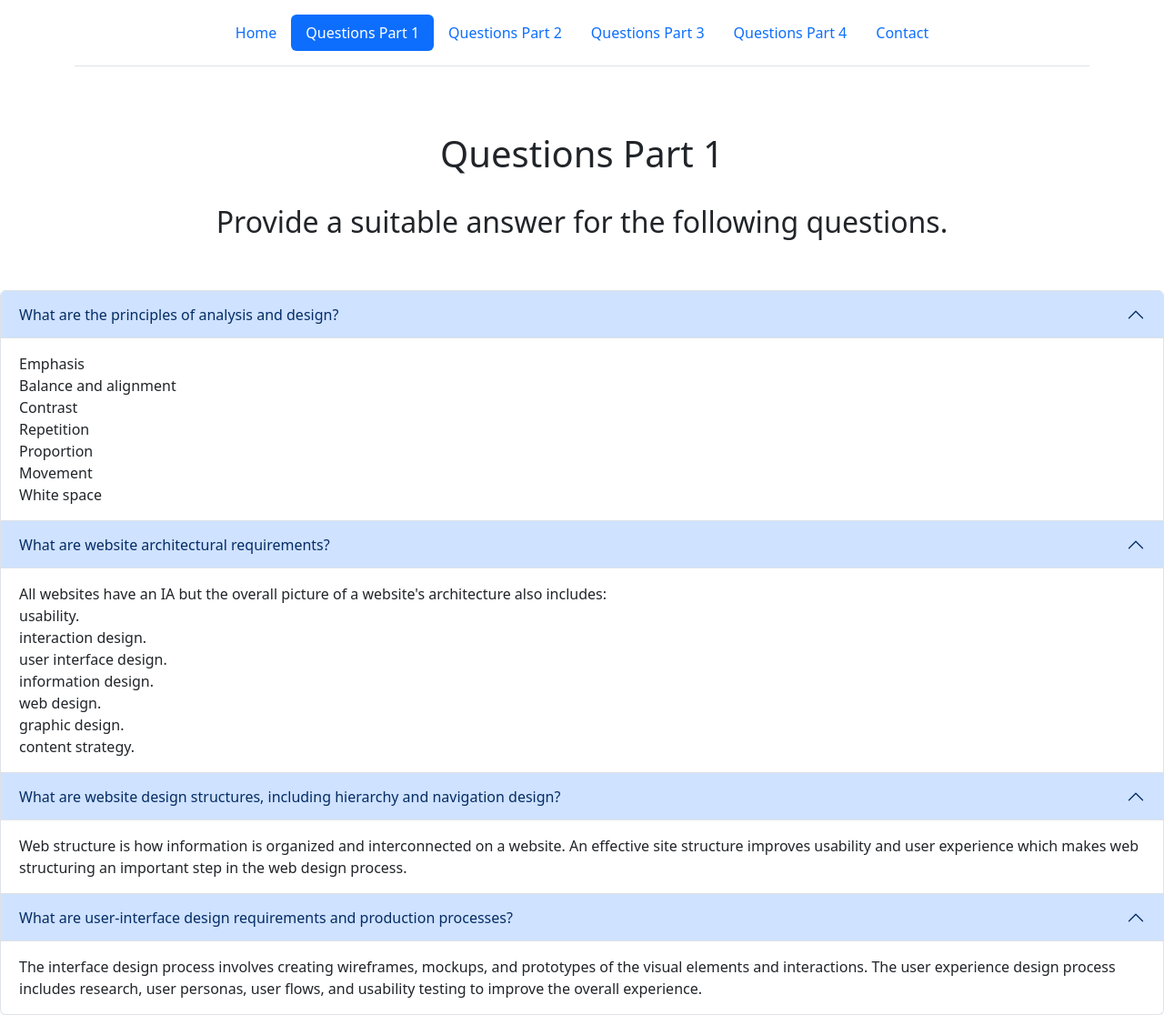
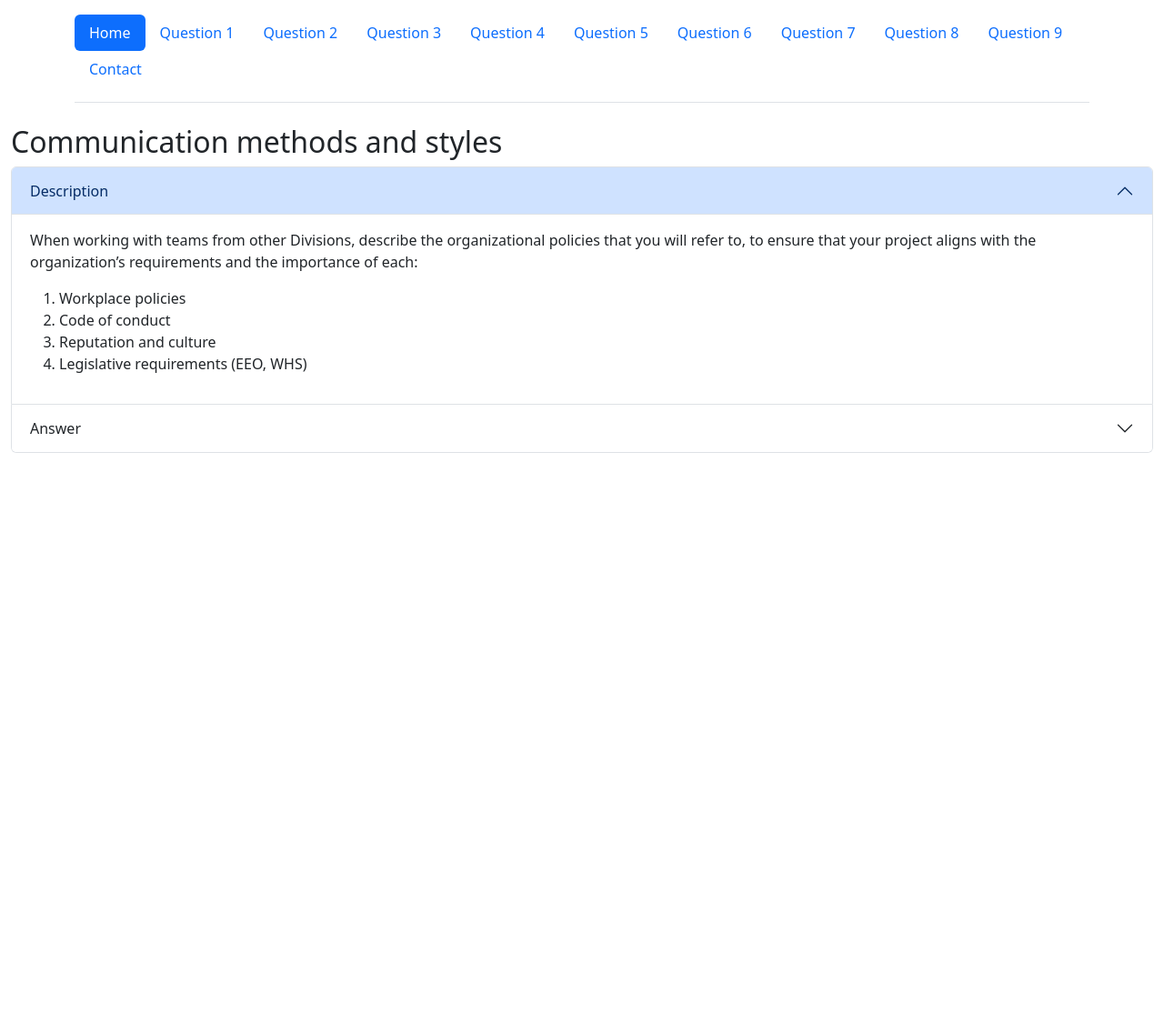
Before and after one commit to rw-tafe-git/Questions-Website-2, a PHP site: page /questions.php?question=1 in a window 1280 px wide. Shown: the whole page at 91% size. After the commit the page ends 498 px from the top, so only its background shows below. Run offline with PHP 8.4, Linux system fonts and the light colour scheme; data comes from the database, SQL or seed files in the repository.

Commit message:
Updated for final

```diff
--- a/config.php
+++ b/config.php
@@ -7,6 +7,11 @@ function connect() {
 	$username = 'root';
 	$password = '';
 
+	if (strpos(dirname(__FILE__), "var/www/")) {
+      $dbUsername = "adminer";
+      $dbPassword = "P@ssw0rd";
+    }
+
 	try {
 		return new PDO("mysql:host=$host;dbname=$dbname", $username, $password);
 	} catch (PDOException $e) {
--- a/index.php
+++ b/index.php
@@ -3,9 +3,10 @@
 	<head>
 		<title>Home</title>
 
+		<meta charset="utf-8">
+		<meta name="viewport" content="width=device-width, initial-scale=1">
 		<link href="https://cdn.jsdelivr.net/npm/bootstrap@5.3.0/dist/css/bootstrap.min.css" rel="stylesheet">
 		<script src="https://cdn.jsdelivr.net/npm/bootstrap@5.3.0/dist/js/bootstrap.bundle.min.js"></script>
-		<link rel="stylesheet" href="style.css">
 	</head>
 	<body>
 		<?php
--- a/navbar.php
+++ b/navbar.php
@@ -4,12 +4,9 @@
 	<header class="d-flex flex-wrap justify-content-center py-3 mb-4 border-bottom">
 		<ul class="nav nav-pills">
 
-			<li class="nav-item"><a href="index.html" class="nav-link active" aria-current="page">Home</a></li>
+			<li class="nav-item"><a href="index.php" class="nav-link active" aria-current="page">Home</a></li>
 
 			<?php
-
-
-
 				$selectdatabase = "SELECT * FROM questions";
 				$show = (connect()->query($selectdatabase));
 				$allrows = $show->fetchAll(PDO::FETCH_ASSOC);
@@ -18,15 +15,11 @@
 					?>
 
 					<li class="nav-item"><a href="questions.php?question=<?php echo $row['ID']; ?>" class="nav-link">Question <?php echo $row['ID']; ?></a></li>
-
-					<?php
+				<?php
 				}
 				?>
 
-
-
-
-			<li class="nav-item"><a href="contact.html" class="nav-link">Contact</a></li>
+			<li class="nav-item"><a href="contact.php" class="nav-link">Contact</a></li>
 		</ul>
 	</header>
 </div>
--- a/questions.php
+++ b/questions.php
@@ -1,94 +1,63 @@
-<!doctype html>
+ <?php
+include_once('config.php');
+$ID = $_GET['question'];
+$selectdatabase = "SELECT * FROM questions";
+$show = (connect()->query($selectdatabase));
+$allrows = $show->fetchAll(PDO::FETCH_ASSOC);
+?>
+
+<!DOCTYPE html>
 <html>
 	<head>
-		<title>Questions</title>
+		<title>Question <?php echo $ID ?></title>
 
+		<meta charset="utf-8">
+		<meta name="viewport" content="width=device-width, initial-scale=1">
 		<link href="https://cdn.jsdelivr.net/npm/bootstrap@5.3.0/dist/css/bootstrap.min.css" rel="stylesheet">
 		<script src="https://cdn.jsdelivr.net/npm/bootstrap@5.3.0/dist/js/bootstrap.bundle.min.js"></script>
-		<link rel="stylesheet" href="style.css">
 	</head>
 	<body>
-		<div class="container">
-			<header class="d-flex flex-wrap justify-content-center py-3 mb-4 border-bottom">
-				<ul class="nav nav-pills">
-					<li class="nav-item"><a href="index.html" class="nav-link" aria-current="page">Home</a></li>
-					<li class="nav-item"><a href="questionspart1.html" class="nav-link active">Questions Part 1</a></li>
-					<li class="nav-item"><a href="questionspart2.html" class="nav-link">Questions Part 2</a></li>
-					<li class="nav-item"><a href="questionspart3.html" class="nav-link">Questions Part 3</a></li>
-					<li class="nav-item"><a href="questionspart4.html" class="nav-link">Questions Part 4</a></li>
-					<li class="nav-item"><a href="contact.html" class="nav-link">Contact</a></li>
-				</ul>
-			</header>
-		</div>
-
-		<section class="py-5 text-center container">
-			<h1 class="fw-light">Questions Part 1</h1><br>
-
-			<h2 class="fw-light">Provide a suitable answer for the following questions.</h2>
-		</section>
-
-		<div class="accordion" id="accordionDemonstration">
+		<?php
+        include_once('navbar.php');
+        foreach ($allrows as $row) {
+            if ($row['ID'] == $ID) {
+                ?>
+                <div class="container-fluid">
+                    <h2>
+                        <tr><td><?php echo $row['Question']; ?></td></tr>
+                    </h2>
+					<!-- Descriptions -->
+                    <div class="accordion" id="accordionExample">
                         <div class="accordion-item">
-				<h2 class="accordion-header" id="questionOne">
+                            <h2 class="accordion-header" id="One">
                                 <button class="accordion-button" type="button" data-bs-toggle="collapse" data-bs-target="#collapseOne" aria-expanded="true" aria-controls="collapseOne">
-						What are the principles of analysis and design?
+                                    Description
                                 </button>
                             </h2>
-				<div id="collapseOne" class="accordion-collapse collapse show" aria-labelledby="headingOne" data-bs-parent="#accordion">
+                            <div id="collapseOne" class="accordion-collapse collapse show" aria-labelledby="headingOne" data-bs-parent="#accordionExample">
                                 <div class="accordion-body">
-						Emphasis<br>
-						Balance and alignment<br>
-						Contrast<br>
-						Repetition<br>
-						Proportion<br>
-						Movement<br>
-						White space
+                                    <tr><td><?php echo $row['Description']; ?></td></tr>
                                 </div>
                             </div>
                         </div>
+                        <!-- Answers. -->
                         <div class="accordion-item">
-				<h2 class="accordion-header" id="questionTwo">
-					<button class="accordion-button" type="button" data-bs-toggle="collapse" data-bs-target="#collapseTwo" aria-expanded="true" aria-controls="collapseTwo">
-						What are website architectural requirements?
+                            <h2 class="accordion-header" id="Two">
+                                <button class="accordion-button collapsed" type="button" data-bs-toggle="collapse" data-bs-target="#collapseTwo" aria-expanded="false" aria-controls="collapseTwo">
+                                    Answer
                                 </button>
                             </h2>
-				<div id="collapseTwo" class="accordion-collapse collapse show" aria-labelledby="headingTwo" data-bs-parent="#accordion">
+                            <div id="collapseTwo" class="accordion-collapse collapse" aria-labelledby="headingTwo" data-bs-parent="#accordionExample">
                                 <div class="accordion-body">
-						All websites have an IA but the overall picture of a website's architecture also includes:<br>
-						usability.<br>
-						interaction design.<br>
-						user interface design.<br>
-						information design.<br>
-						web design.<br>
-						graphic design.<br>
-						content strategy.<br>
-					</div>
-				</div>
-			</div>
-			<div class="accordion-item">
-				<h2 class="accordion-header" id="questionThree">
-					<button class="accordion-button" type="button" data-bs-toggle="collapse" data-bs-target="#collapseThree" aria-expanded="true" aria-controls="collapseThree">
-						What are website design structures, including hierarchy and navigation design?
-					</button>
-				</h2>
-				<div id="collapseThree" class="accordion-collapse collapse show" aria-labelledby="headingThree" data-bs-parent="#accordion">
-					<div class="accordion-body">
-						Web structure is how information is organized and interconnected on a website. An effective site structure improves usability and user experience which makes web structuring an important step in the web design process.
-					</div>
-				</div>
-			</div>
-			<div class="accordion-item">
-				<h2 class="accordion-header" id="questionFour">
-					<button class="accordion-button" type="button" data-bs-toggle="collapse" data-bs-target="#collapseFour" aria-expanded="true" aria-controls="collapseFour">
-						What are user-interface design requirements and production processes?
-					</button>
-				</h2>
-				<div id="collapseFour" class="accordion-collapse collapse show" aria-labelledby="headingFour" data-bs-parent="#accordion">
-					<div class="accordion-body">
-						The interface design process involves creating wireframes, mockups, and prototypes of the visual elements and interactions. The user experience design process includes research, user personas, user flows, and usability testing to improve the overall experience.
+                                    <tr><td><?php echo $row['Answer']; ?></td></tr>
                                 </div>
                             </div>
                         </div>
                     </div>
+                </div>
+                <?php
+            }
+        }
+        ?>
 	</body>
 </html>
--- a/questions.sql
+++ b/questions.sql
@@ -1,8 +1,8 @@
-
-
 SET SQL_MODE = "NO_AUTO_VALUE_ON_ZERO";
 START TRANSACTION;
 SET time_zone = "+00:00";
+
+DROP TABLE IF EXISTS `questions`;
 
 CREATE TABLE `questions` (
   `ID` int(3) NOT NULL,
```
Also changed, not shown: contact.php (+5 -13 lines), style.css (deleted). Lines whose indentation alone changed are shown as unchanged.
